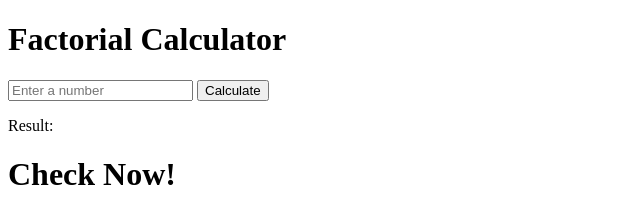
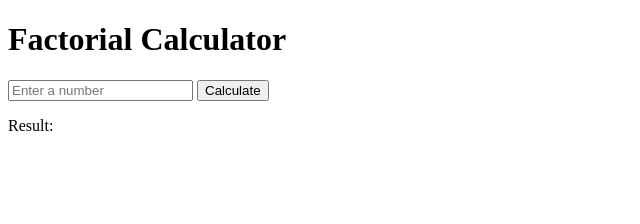
Before and after one commit to SabariKameswaran/Wasm-Project, a plain HTML site: page index.html in a window 1280 px wide. Shown: the whole page, without its empty margins (0-640 px from the left). Drawn offline with Linux system fonts and the light colour scheme.

Commit message:
ALtered index.html

```diff
--- a/index.html
+++ b/index.html
@@ -9,6 +9,5 @@
     <button onclick="calculateFactorial()">Calculate</button>
     <p>Result: <span id="result"></span></p>
     <script src="./bootstrap.js"></script>
-    <h1>Check Now!</h1>
 </body>
 </html>
```
